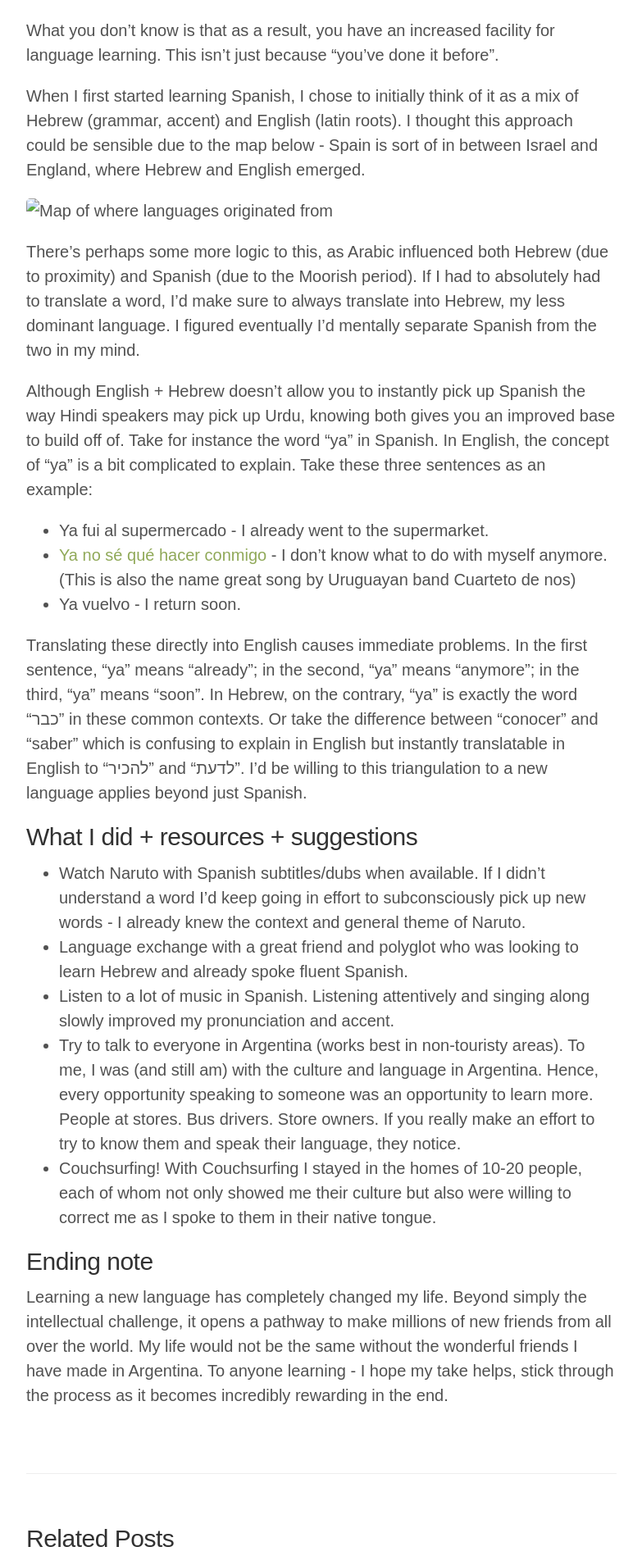
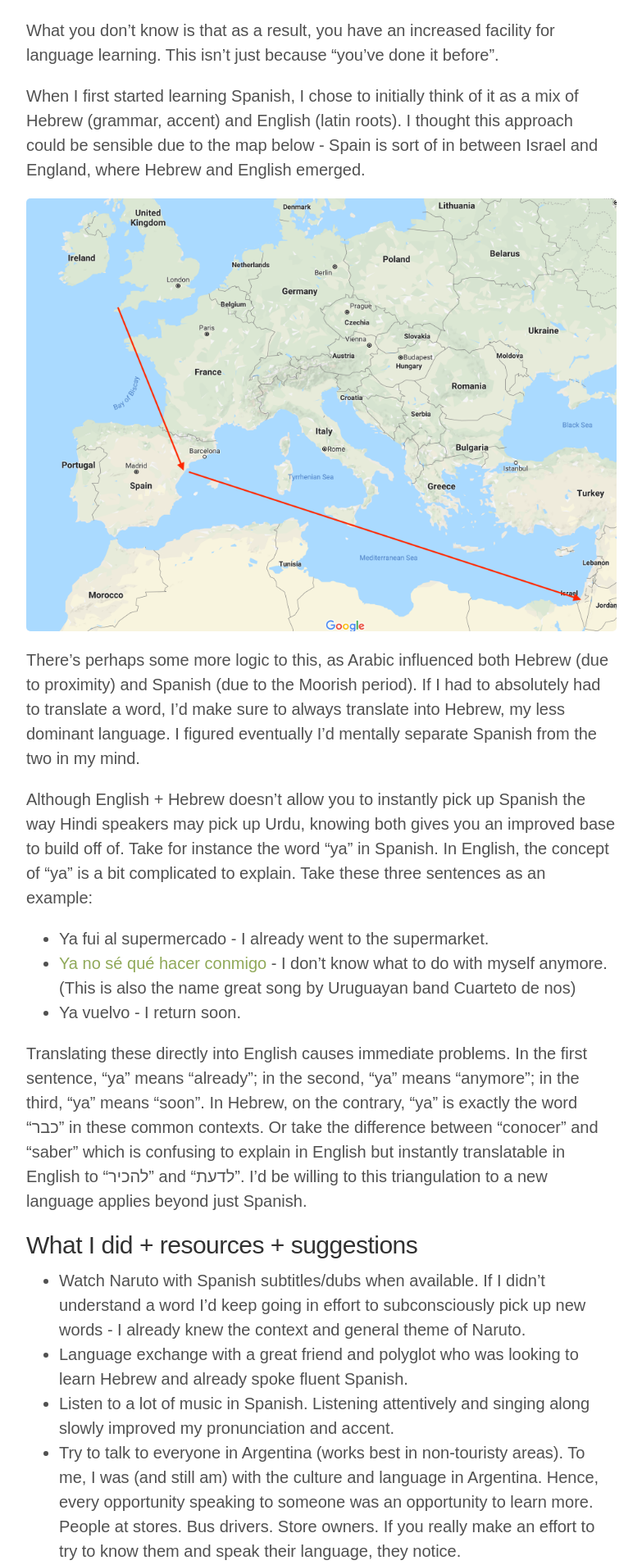
Before and after one commit to ronboger/ronboger.github.io, a Jekyll site: the page built from _posts/2017-11-24-spanish-learning.md, in a window 1280 px wide. Shown: the part 3785-5694 px from the top of the page at 82% size, without its empty margins (248-1031 px from the left). Built offline with Jekyll 4.4.1, drawn with Linux system fonts in a browser that asks for light colours.

Commit message:
edits on spanish article

```diff
--- a/_posts/2017-11-24-spanish-learning.md
+++ b/_posts/2017-11-24-spanish-learning.md
@@ -56,7 +56,7 @@ What you don't know is that as a result, you have an increased facility for lang
 
 When I first started learning Spanish, I chose to initially think of it as a mix of Hebrew (grammar, accent) and English (latin roots). I thought this approach could be sensible due to the map below - Spain is sort of in between Israel and England, where Hebrew and English emerged.
 
-![Map of where languages originated from](../public/photos/engspis.png)
+![Map of where languages originated from](/public/photos/engspis.png)
 
 There's perhaps some more logic to this, as Arabic influenced both Hebrew (due to proximity) and Spanish (due to the Moorish period). If I had to absolutely had to translate a word, I'd make sure to always translate into Hebrew, my less dominant language.
 I figured eventually I'd mentally separate Spanish from the two in my mind.
```
